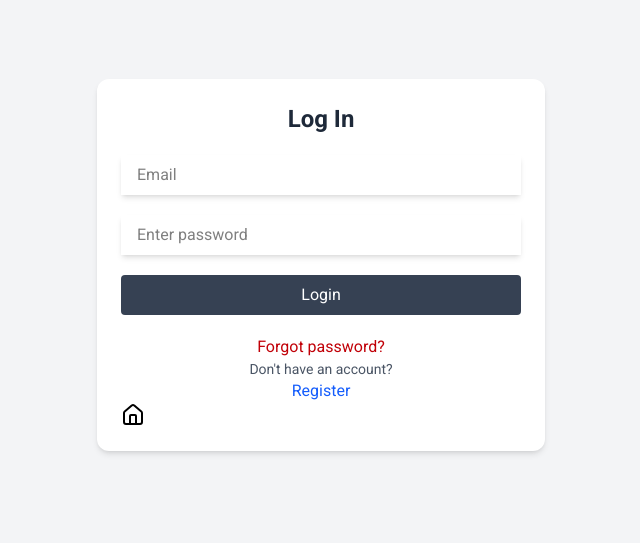
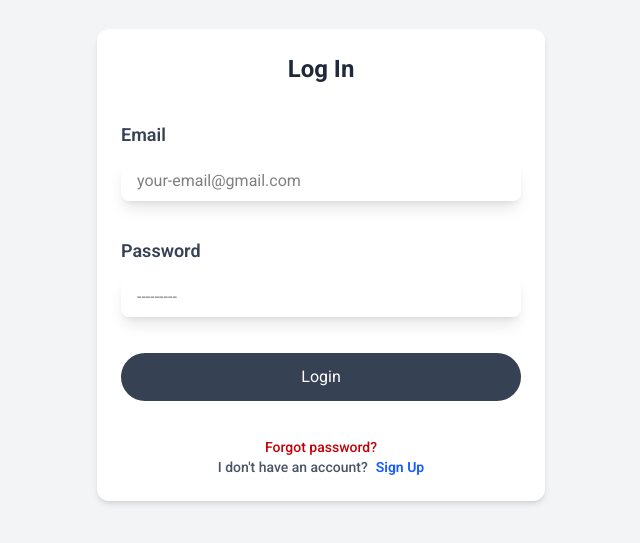
Before and after one commit to edwardogheneochuko/AI-DataStrategist, a React (Vite) app in the folder client/: page /login in a window 1280 px wide. Shown: the part 135-678 px from the top of the page, without its empty margins (319-959 px from the left). Built offline with nearby package versions, Linux system fonts and the light colour scheme; a web font is replaced by a local one.

Commit message:
fix issue

```diff
--- a/client/index.html
+++ b/client/index.html
@@ -10,6 +10,7 @@
 <link rel="preconnect" href="https://fonts.googleapis.com">
 <link rel="preconnect" href="https://fonts.gstatic.com" crossorigin>
 <link href="https://fonts.googleapis.com/css2?family=Roboto:ital,wght@0,100..900;1,100..900&family=Savate:ital,wght@0,200..900;1,200..900&display=swap" rel="stylesheet">
+<Title>AI-Data Strategist </Title>
     <meta name="viewport" content="width=device-width, initial-scale=1.0" />
     <title>Vite + React</title>
   </head>
--- a/client/src/App.jsx
+++ b/client/src/App.jsx
@@ -1,34 +1,62 @@
-
-import React from 'react'
-import Registration from './auth/Registration'
-import {Routes, Route, Link} from 'react-router-dom'
+import React from 'react';
+import { createBrowserRouter, RouterProvider } from 'react-router-dom';
+import { ToastContainer } from 'react-toastify';
 
 // auth and homepages
-import Home from './pages/Home'
-import Login from './auth/Login'
-import ForgotPassword from './auth/ForgotPassword'
-import ProtectedRoute from './shared/ProtectedRoute'
-import Error from './auth/Error'
+import Home from './pages/Home';
+import Login from './auth/Login';
+import Registration from './auth/Registration';
+import ForgotPassword from './auth/ForgotPassword';
+import ProtectedRoute from './shared/ProtectedRoute';
+import Error from './auth/Error';
 
-// main page
-import Dashboard from './pages/Dashboard'
+// main pages
+import Dashboard from './pages/Dashboard';
+import Settings from './pages/Settings';
+import Layout from './components/HomePage/Layout';
 
+const router = createBrowserRouter([
+  {
+    path: '/',
+    element: <Layout />,
+    errorElement: <Error />,
+    children: [
+      { index: true, element: <Home /> },
+    ],
+  },
+  {
+    path: '/login',
+    element: <Login />,
+  },
+  {
+    path: '/register',
+    element: <Registration />,
+  },
+  {
+    path: '/forgot-password',
+    element: <ForgotPassword />,
+  },
+  {
+    path: '/dashboard',
+    element: (
+      <ProtectedRoute>
+        <Dashboard />
+      </ProtectedRoute>
+    ),
+    children: [
+      {
+        path: 'settings',   // resolves to /dashboard/settings
+        element: <Settings />,
+      },
+    ],
+  },
+]);
 
-const App = () => {
+export default function App() {
   return (
     <>
-    <Routes>
-      <Route path='/' element={<Home />} />
-      <Route path='/login' element={<Login />} />
-      <Route path='/register' element={<Registration />} />
-      <Route path='/forgot-password' element={<ForgotPassword />} />
-      <Route path='/dashboard' element={<ProtectedRoute>
-        <Dashboard />
-      </ProtectedRoute>} />
-      <Route path="*" element={<Error />} />
-    </Routes>
+      <ToastContainer position='top-center' />
+      <RouterProvider router={router} />
     </>
-  )
+  );
 }
-
-export default App
--- a/client/src/auth/Login.jsx
+++ b/client/src/auth/Login.jsx
@@ -8,7 +8,7 @@ import { Home, House } from 'lucide-react'
 
 // 🔐 Login page
 const Login = () => {
-  const inputStyles = 'w-full px-4 py-2 shadow-md focus:outline-none focus:ring-2 focus:ring-gray-500';
+  const inputStyles = 'w-full px-4 mt-3 rounded-lg  py-2 shadow-lg focus:outline-none focus:ring-2 focus:ring-gray-500';
 
   const [formData, setFormData] = useState({
     email: '',
@@ -47,21 +47,22 @@ const Login = () => {
       <ToastContainer position="top-center" />
 
       <form onSubmit={handleSubmit}
-        className="bg-white p-6 rounded-xl shadow-md w-full max-w-md space-y-5">
+        className="bg-white p-6 rounded-xl shadow-md w-full max-w-md space-y-9">
         <h2 className="text-2xl font-bold text-center text-gray-800">Log In</h2>
+        <label className='font-semibold text-lg text-gray-700'>Email</label>
         <input
           name="email"
           type="email"
-          placeholder="Email"
+          placeholder="your-email@gmail.com"
           className={inputStyles}
           onChange={handleChange}
           value={formData.email}
           required />
-
+        <label className='font-semibold text-lg text-gray-700'>Password</label>
         <input
           name="password"
           type="password"
-          placeholder="Enter password"
+          placeholder="---------"
           className={inputStyles}
           onChange={handleChange}
           value={formData.password}
@@ -71,27 +72,27 @@ const Login = () => {
         <button
           type="submit"
           disabled={loading}
-          className={`w-full bg-gray-700 text-white p-2 rounded cursor-pointer
+          className={`w-full bg-gray-700 text-white py-3 rounded-full cursor-pointer
              hover:bg-green-700 transition duration-200 ${
             loading ? 'opacity-50 cursor-not-allowed' : '' }`}>
           {loading ? 'Logging in...' : 'Login'}
         </button>
 
-        <div className="text-center space-y-5 items-center">
-          <Link to="/forgot-password" className="text-red-700 hover:underline ">
+        <div className="text-center space-y-5 items-center text-sm font-medium">
+          <Link to="/forgot-password"
+          className="text-red-700 hover:underline">
             Forgot password?
           </Link>
           <div>
-          <p className="text-sm text-gray-600">Don't have an account?</p>
-          <Link to='/register' className="mt-1 text-blue-600 hover:underline">
-          Register
-          </Link>
-          <Link to='/'>
-          <Home />
+          <div className='flex items-center justify-center gap-x-2'>
+          <p className="text-sm text-gray-600">I don't have an account?</p>
+          <Link to='/register'
+          className=" text-blue-600  text-sm font-semibold">
+          Sign Up
           </Link>
           </div>
+          </div>
         </div>
-
       </form>
     </div>
   );
--- /dev/null
+++ b/client/src/components/HomePage/Layout.jsx
@@ -0,0 +1,14 @@
+
+
+import React from 'react'
+import { Outlet } from 'react-router-dom'
+
+const Layout = () => {
+  return (
+    <>
+    <Outlet />
+    </>
+  )
+}
+
+export default Layout
--- a/client/src/components/HomePage/Platform.jsx
+++ b/client/src/components/HomePage/Platform.jsx
@@ -8,7 +8,6 @@ import Header from '../../shared/Header';
 
 // images
 import platform from '../../assets/platform.jpg';
-import Title from '../../shared/Title';
 import Card from '../../shared/Card';
 
 const Data = () => {
@@ -86,9 +85,7 @@ const Data = () => {
 
       <div className='mx-4 sm:w-3/4  sm:mx-auto my-10'>
         <div>
-          <Title title='About Adject' subTitle='Transform how you power your key business tasks'
-           description='Deep insights build themselves, pulling fresh and accurate performance data,
-            into succinct summaries - no messy spreadsheets required.' />
+         open and close
         </div>
 
       </div>
--- a/client/src/main.jsx
+++ b/client/src/main.jsx
@@ -8,8 +8,6 @@ import "@fontsource/roboto"; // Defaults to weight 400
 
 createRoot(document.getElementById('root')).render(
   <StrictMode>
-    <BrowserRouter>
        <App />
-    </BrowserRouter>
   </StrictMode>,
 )
--- a/client/src/pages/Dashboard.jsx
+++ b/client/src/pages/Dashboard.jsx
@@ -1,54 +1,61 @@
 import React, { useEffect, useState } from 'react';
-import { useNavigate } from 'react-router-dom';
+import { Outlet, useNavigate } from 'react-router-dom';
 import axios from 'axios';
-import { ToastContainer, toast } from 'react-toastify';
+import { toast } from 'react-toastify';
 import 'react-toastify/dist/ReactToastify.css';
 
-
 const Dashboard = () => {
-  const [greeting, setGreeting] = useState('')
-  const navigate = useNavigate()
+  const [greeting, setGreeting] = useState('');
+  const [loading, setLoading] = useState(true);
+  const navigate = useNavigate();
 
   useEffect(() => {
-    const token = localStorage.getItem('token')
+    const token = localStorage.getItem('token');
 
-    if (!token){
-      toast.error('Unauthorized!...Please log in')
-      navigate('/login')
+    if (!token) {
+      toast.error('Unauthorized!...Please log in');
+      navigate('/login');
     } else {
       axios.get('http://localhost:5000/protected', {
         headers: {
-          Authorization: `Bearer ${token}`
-        }
+          Authorization: `Bearer ${token}`,
+        },
       })
-      .then(res => {
-        setGreeting(res.data.message)   // ✅ Save "Welcome, name"
+      .then((res) => {
+        setGreeting(res.data.message); // e.g., "Welcome, name"
+        setLoading(false);
       })
-      .catch(err => {
-        toast.err('Session expired. Please login again')
-        localStorage.removeItem('token')
-        navigate('/login')
-      })
+      .catch((err) => {
+        toast.error('Session expired. Please login again');
+        localStorage.removeItem('token');
+        navigate('/login');
+      });
     }
-  }, [navigate])
+  }, [navigate]);
 
   const handleLogout = () => {
-    localStorage.removeItem('token')
-    toast.success('Logged out!')
-    setTimeout(() => navigate('/login'), 1000)
-  }
+    localStorage.removeItem('token');
+    toast.success('Logged out!');
+    setTimeout(() => navigate('/login'), 1000);
+  };
 
   return (
-    <div className="min-h-screen flex items-center justify-center bg-gray-50">
-      <ToastContainer position='top-center' />
-      <div className="text-2xl font-semibold text-gray-800">
-        {greeting || 'Loading...'}
-      </div>
-      <button onClick={handleLogout}
-        className="mt-4 bg-red-600 text-white px-4 py-2 rounded
-       hover:bg-red-700 transition">
-        log out
-      </button>
+    <div className="min-h-screen bg-gray-50 p-4">
+      <header className="flex justify-between items-center mb-6">
+        <h1 className="text-2xl font-semibold text-gray-800">
+          {loading ? 'Loading...' : greeting}
+        </h1>
+        <button
+          onClick={handleLogout}
+          className="bg-red-600 text-white px-4 py-2 rounded hover:bg-red-700 transition"
+        >
+          Log out
+        </button>
+      </header>
+
+      <main>
+        <Outlet /> {/* Nested routes like /dashboard/settings will render here */}
+      </main>
     </div>
   );
 };
--- a/client/src/pages/Home.jsx
+++ b/client/src/pages/Home.jsx
@@ -22,6 +22,4 @@ const Home = () => {
     </div>
   )
 }
-
-
 export default Home
--- /dev/null
+++ b/client/src/pages/Settings.jsx
@@ -0,0 +1,11 @@
+
+
+import React from 'react'
+
+const Settings = () => {
+  return (
+    <div>Settings</div>
+  )
+}
+
+export default Settings
--- a/client/src/shared/Title.jsx
+++ /dev/null
@@ -1,15 +0,0 @@
-
-
-import React from 'react'
-
-const Title = ({title, subTitle, description}) => {
-  return (
-    <div className='space-y-2'>
-        <h1 className='text-xs text-pink-600 font-bold'>{title}</h1>
-        <h2 className='text-lg sm:text-2xl text-neutral-800 font-medium'>{subTitle}</h2>
-        <p className='text-sm text-gray-700'>{description}</p>
-    </div>
-  )
-}
-
-export default Title
```
